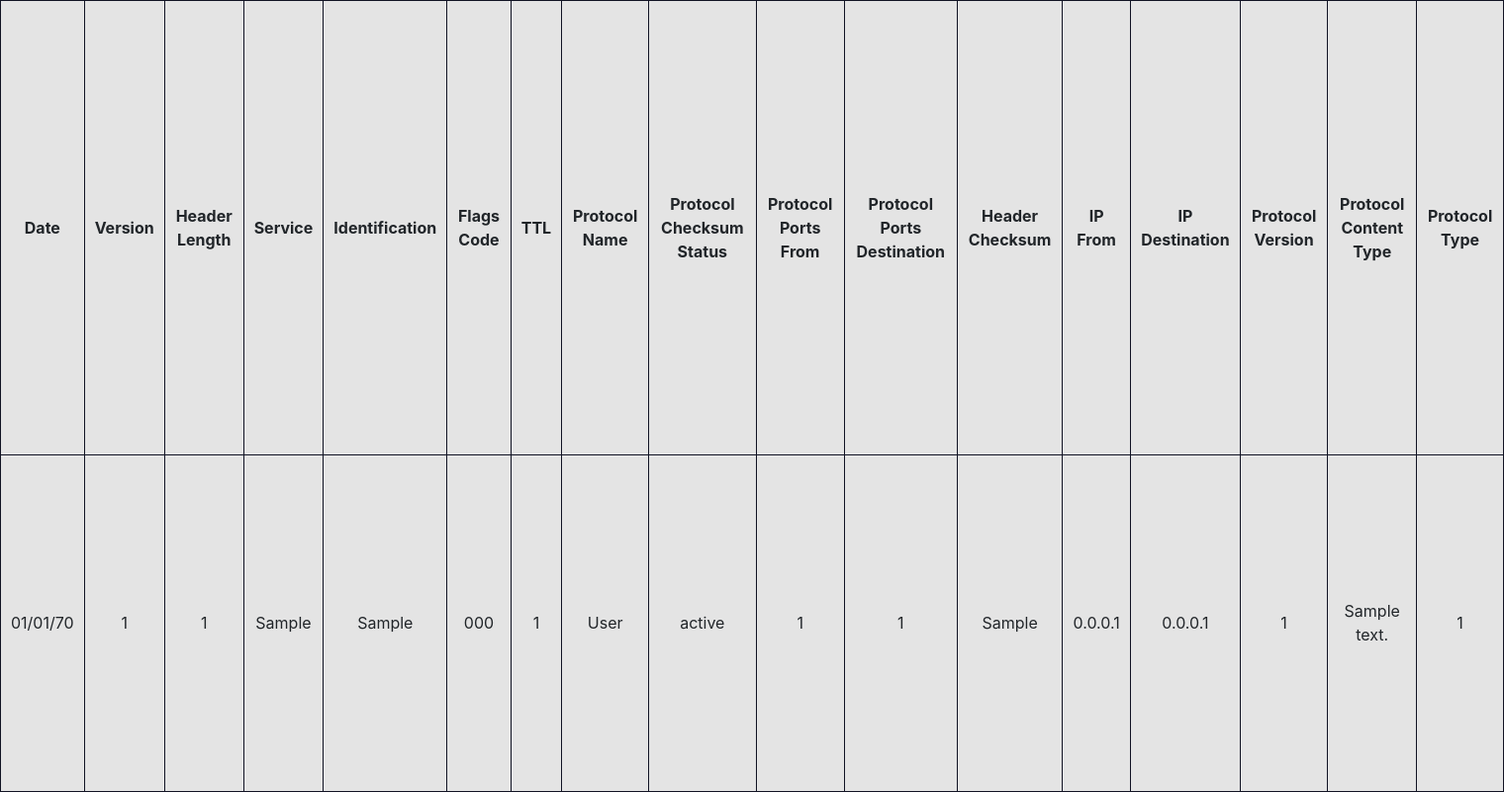
After one commit to Troluck/Projet-Trame-reseau, a PHP site: page /dashboard.php in a window 1520 px wide. The commit adds this page. Shown: the whole page at 99% size. Run offline with PHP 8.4, Linux system fonts and the light colour scheme; tables that the repository leaves empty hold one stand-in row (values such as "Sample post").

Commit message:
table in Dashboard

```diff
--- /dev/null
+++ b/dashboard.php
@@ -0,0 +1,45 @@
+<!DOCTYPE html>
+<html lang="en">
+
+<head>
+    <meta charset="UTF-8">
+    <meta http-equiv="X-UA-Compatible" content="IE=edge">
+    <meta name="viewport" content="width=device-width, initial-scale=1.0">
+    <link rel="stylesheet" href="https://maxcdn.bootstrapcdn.com/bootstrap/4.0.0/css/bootstrap.min.css" integrity="sha384-Gn5384xqQ1aoWXA+058RXPxPg6fy4IWvTNh0E263XmFcJlSAwiGgFAW/dAiS6JXm" crossorigin="anonymous">
+    <link rel="stylesheet" href="style.css">
+    <title>Smart Frames</title>
+</head>
+
+<body>
+    <main>
+
+        <div class="grid">
+            <table>
+                <tr>
+                    <th>Date</th>
+                    <th>Version</th>
+                    <th>Header Length</th>
+                    <th>Service</th>
+                    <th>Identification</th>
+                    <th>Flags Code</th>
+                    <th>TTL</th>
+                    <th>Protocol Name</th>
+                    <th>Protocol Checksum Status</th>
+                    <th>Protocol Ports From</th>
+                    <th>Protocol Ports Destination</th>
+                    <th>Header Checksum</th>
+                    <th>IP From</th>
+                    <th>IP Destination</th>
+                    <th>Protocol Version</th>
+                    <th>Protocol Content Type</th>
+                    <th>Protocol Type</th>
+                </tr>
+
+                <?php include("includes/dashTable.php") ?>
+
+            </table>
+        </div>
+    </main>
+</body>
+
+</html>
--- a/includes/dashTable.php
+++ b/includes/dashTable.php
@@ -1,5 +1,33 @@
 <?php
 
+$db= NEW PDO('mysql:host=localhost;dbname=smartframes;charset=utf8','root','root');
+$select = "SELECT * FROM frames";
+$req = $db->query($select);
+$trames = $req->fetchAll();
 
 
-foreach
+// affiche dans la table Dashboard //
+foreach ($trames as $trame){
+
+    $ipFrom = (long2ip(hexdec($trame["ipFrom"])));
+    $ipDest = (long2ip(hexdec($trame["ipDest"])));
+
+    echo "<tr>";
+    echo "<td>" . date('d/m/y', $trame["date"]) . "</td>";
+    echo "<td>" . $trame["version"] . "</td>";
+    echo "<td>" . $trame["headerLength"] . "</td>";
+    echo "<td>" . $trame["service"] . "</td>";
+    echo "<td>" . $trame["identification"] . "</td>";
+    echo "<td>" . $trame["flagsCode"] . "</td>";
+    echo "<td>" . $trame["ttl"] . "</td>";
+    echo "<td>" . $trame["protocolName"] . "</td>";
+    echo "<td>" . $trame["protocolChecksumStatus"] . "</td>";
+    echo "<td>" . $trame["protocolPortsFrom"] . "</td>";
+    echo "<td>" . $trame["protocolPortsDest"] . "</td>";
+    echo "<td>" . $trame["headerChecksum"] . "</td>";
+    echo "<td>" . $ipFrom . "</td>";
+    echo "<td>" . $ipDest . "</td>";
+    echo "<td>" . $trame["protocolVersion"] . "</td>";
+    echo "<td>" . $trame["protocolContentType"] . "</td>";
+    echo "<td>" . $trame["protocolType"] . "</td></tr>";
+}
--- a/style.css
+++ b/style.css
@@ -16,7 +16,7 @@ body{
 
 .grid{
     height: fit-content;
-    border: #111324 solid 1px;
+    /* border: #111324 solid 1px; */
     display: flex;
     flex-wrap: wrap;
     min-height: 800px;
@@ -54,3 +54,10 @@ footer{
 .titleH{
     color: white;
 }
+
+td, th{
+    border: #111324 solid 1px;
+    border-collapse: collapse;
+    text-align: center;
+    padding: 10px;
+}
```
Also changed, not shown: dashboard.html (deleted, +0 -20 lines), getContent.php (+3 -8 lines), includes/graphs/graph.php (added).
